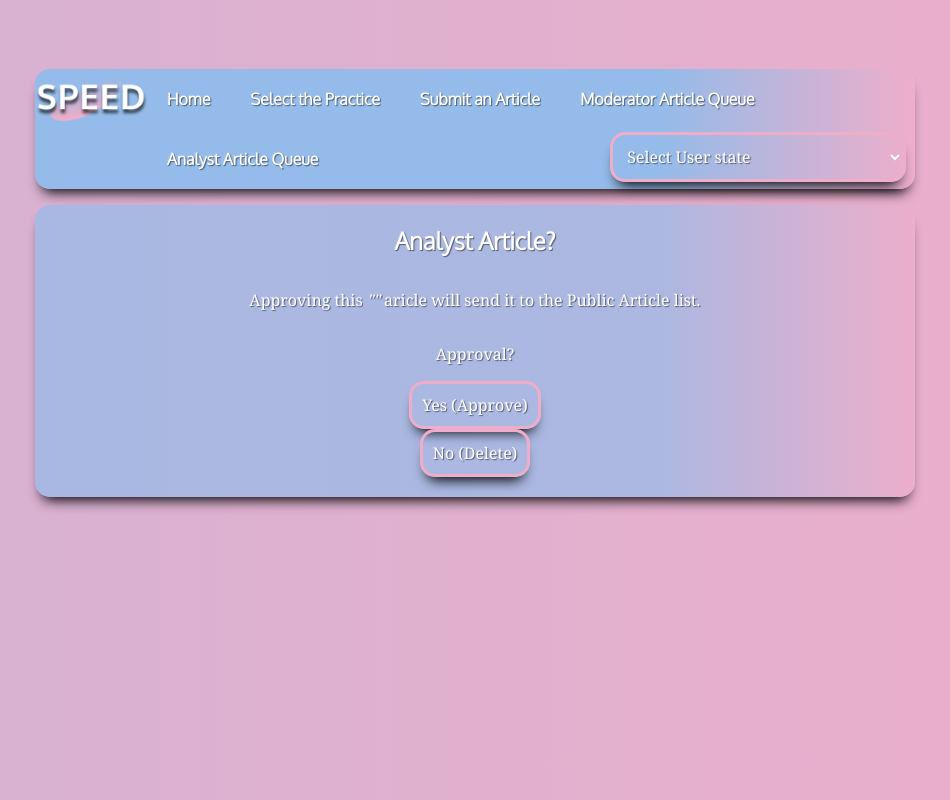
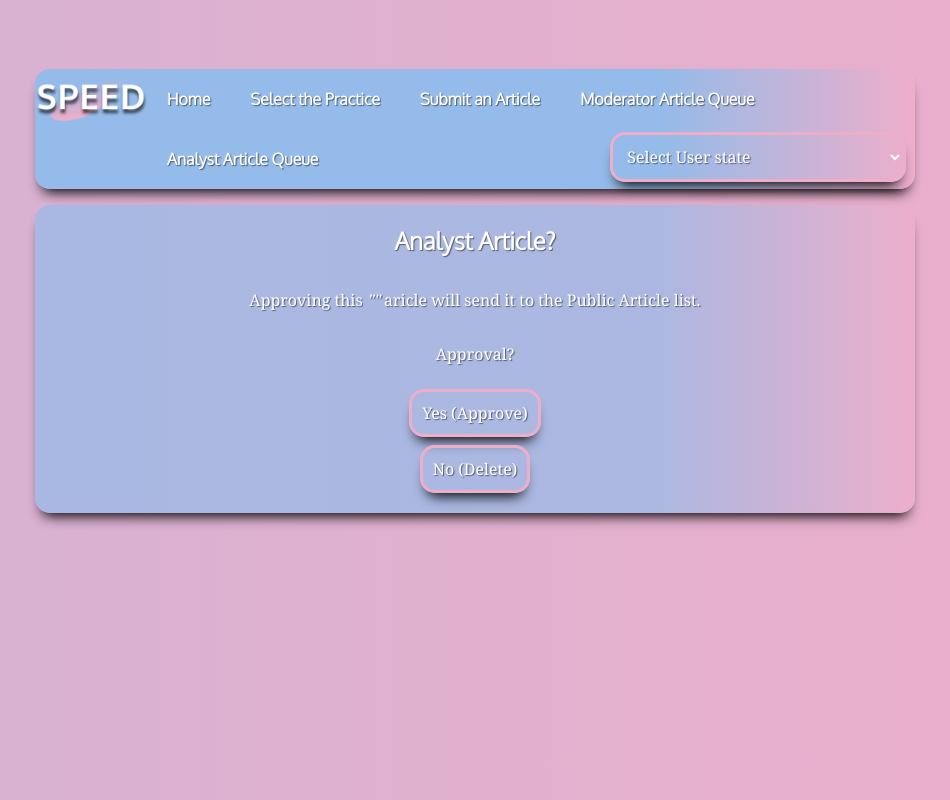
Before and after one commit to MonkeyNuts/SPEED_Assgt1B, a React (Create React App) app in the folder frontend/: page /EditPage/1 in a window 1280 px wide. Shown: the whole page, without its empty margins (165-1115 px from the left). Built offline with nearby package versions, Linux system fonts and the light colour scheme.

Commit message:
Some changes to clean up the form on the moderator edit page

```diff
--- a/frontend/src/index.css
+++ b/frontend/src/index.css
@@ -174,6 +174,16 @@ button{
   -webkit-box-shadow: 0px 10px 13px -7px #000000, 5px 5px 15px 5px rgba(0,0,0,0);
   box-shadow: 0px 10px 13px -7px #000000, 5px 5px 15px 5px rgba(0,0,0,0);
 }
+.formbuttons{
+  margin-top: 5%;
+  margin-left: 2.5%;
+}
+.fbuttons{
+  margin-left: 3%;
+}
+.anabuttons{
+  margin-top: 1%;
+}
 .bYQhxY table {
   width: 100%!important;
   margin-top: 2%!important;
--- a/frontend/src/pages/editPage.js
+++ b/frontend/src/pages/editPage.js
@@ -69,7 +69,7 @@ const EditPage = () => {
 
 
     return (
-        <div className="flexp">
+        <div className="flexp" font-size = "45px">
             <h2>{(userType==="mod") ? "Moderate" : "Analyst"} Article?</h2>
             <p>
                 Approving this <i>"{artitleTitle}"</i> aricle will send it to the {(userType==="mod") ? "Analyst Article Queue" : "Public Article list"}.
@@ -84,8 +84,8 @@ const EditPage = () => {
                 /// Using for Analyst
                 : <>
                     <p>Approval?</p>
-                    <button type="button" onClick={handleYesApprov}>Yes (Approve)</button>
-                    <button type="button" onClick={handleNoApprov}>No (Delete)</button>
+                    <button className ="anabuttons" type="button" onClick={handleYesApprov}>Yes (Approve)</button>
+                    <button className ="anabuttons" type="button" onClick={handleNoApprov}>No (Delete)</button>
                 </>
             }
 
--- a/frontend/src/pages/editPageMod.js
+++ b/frontend/src/pages/editPageMod.js
@@ -76,15 +76,16 @@ const ModEditPage = ({ articleID, handleYesApprov, handleNoApprov, userTypeRedir
                 <option value="mob">Mob Programming</option>
             </select>
 
-
+            <div className="formbuttons">
             {/* UPDATE Button */}
-            <button type="submit" >Update</button>
+            <button className="fbuttons" type="submit" >Update</button>
 
             {/* APPROVE Button */}
-            <button type="button" onClick={handleYesApprov}>Approve</button>
+            <button className="fbuttons" type="button" onClick={handleYesApprov}>Approve</button>
 
             {/* DELETE Button */}
-            <button type="button" onClick={handleNoApprov}>Delete</button>
+            <button className="fbuttons" type="button" onClick={handleNoApprov}>Delete</button>
+            </div>
         </form>
     );
 }
```
